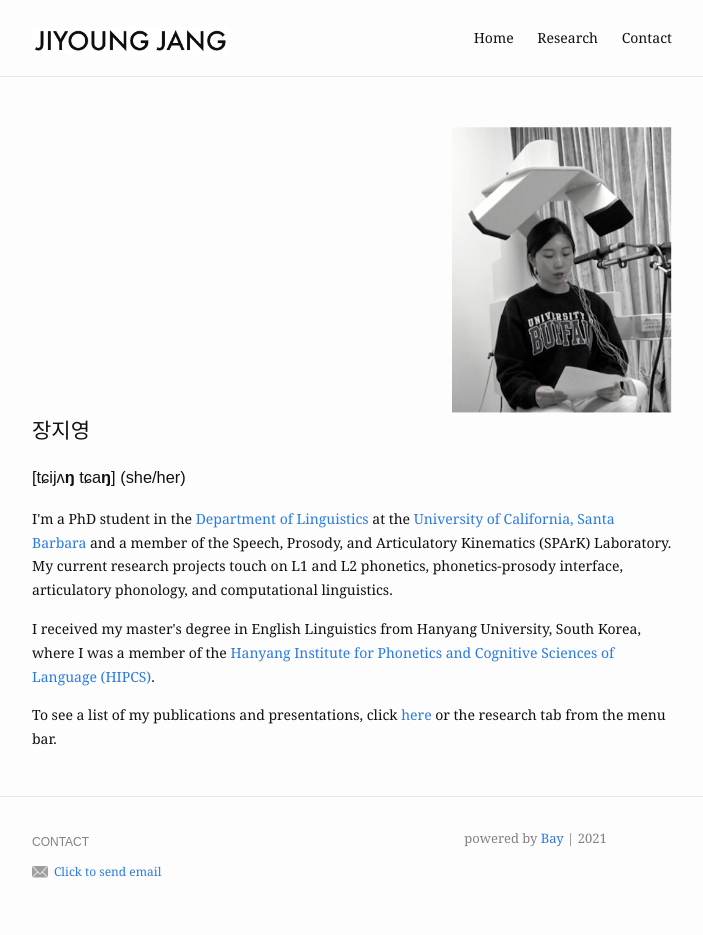
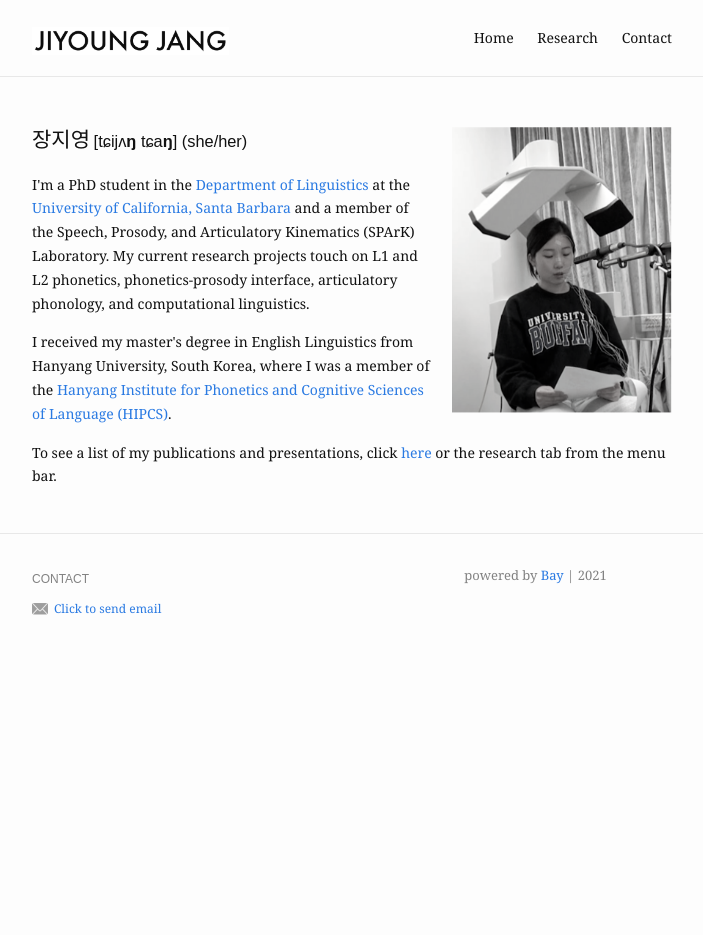
Before and after one commit to jiyoungj/jiyoungj.github.io, a Jekyll site: the page built from index.md, in a window 1280 px wide. Shown: the whole page, without its empty margins (288-991 px from the left). Built offline with Jekyll 4.4.1, drawn with Linux system fonts in a browser that asks for light colours; after the commit the page ends 900 px from its top, so only the background shows below that.

Commit message:
Update index.md

```diff
--- a/index.md
+++ b/index.md
@@ -6,10 +6,7 @@
 ---
 
 <p>
-<div style="clear: both">
-  <h2>장지영</h2>
-  <h3>[tɕijʌ<b>ŋ</b> tɕa<b>ŋ</b>] (she/her)</h3>
-</div>
+  <h2 style="display:inline;">장지영</h2> <h3 style="display:inline;">[tɕijʌ<b>ŋ</b> tɕa<b>ŋ</b>] (she/her)</h3>
 </p>
 
 <p>
```
